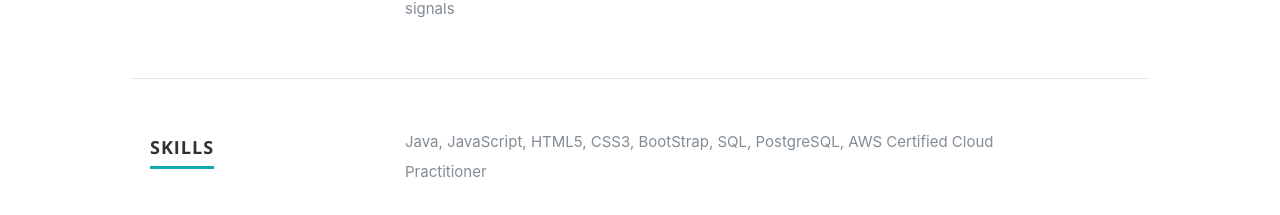
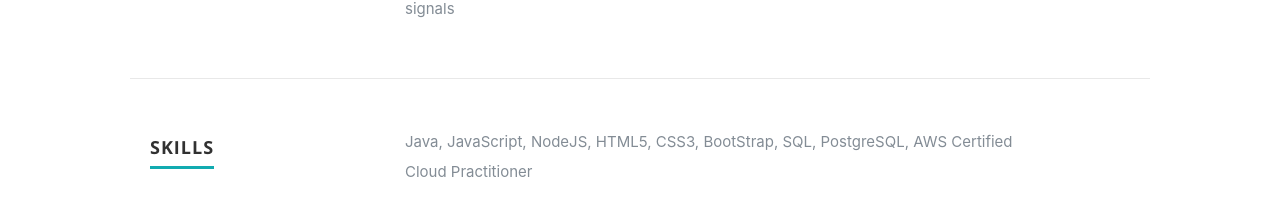
Before and after one commit to Malcolm777/Portfolio-Website, a React (Create React App) app: page / in a window 1280 px wide. Shown: the part 2757-2972 px from the top of the page. Built offline with nearby package versions, Linux system fonts and the light colour scheme.

Commit message:
deploy my react app to GitHub pages

```diff
--- a/src/resumeData.js
+++ b/src/resumeData.js
@@ -65,7 +65,7 @@ let resumeData = {
 
       }
     ],
-    "skillsDescription":"Java, JavaScript, HTML5, CSS3, BootStrap, SQL, PostgreSQL, AWS Certified Cloud Practitioner",
+    "skillsDescription":"Java, JavaScript, NodeJS, HTML5, CSS3, BootStrap, SQL, PostgreSQL, AWS Certified Cloud Practitioner",
     /*"skills":[
       {
         "skillname":"HTML5"
```
Also changed, not shown: package.json (+7 -1 lines), 1 other file (tests, documents, lock files or other folders).
